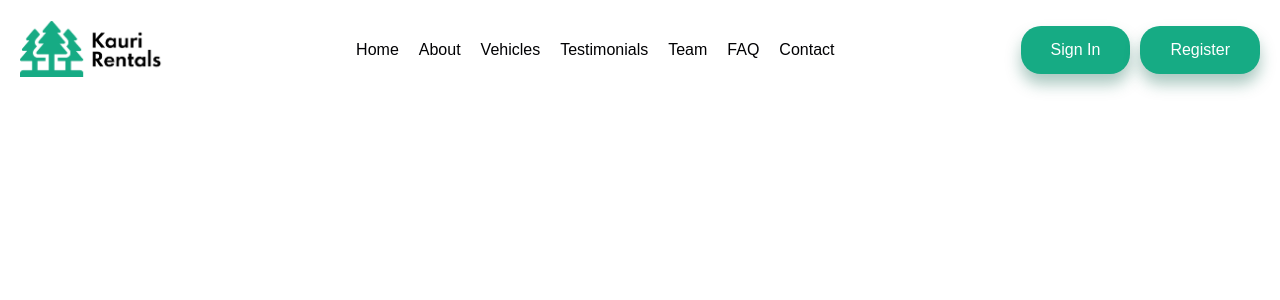
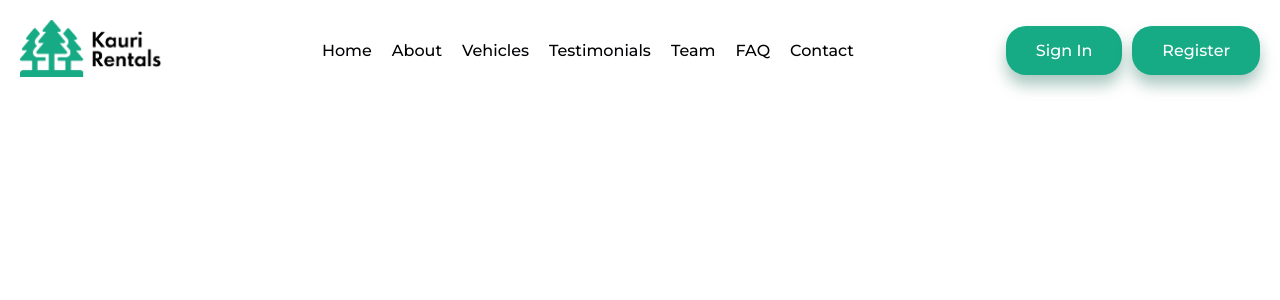
Before and after one commit to NigelThomasBell/KauriRentals, a React (Vite) app: page / in a window 1280 px wide. Shown: the top 300 px of the page. Built offline with nearby package versions, Linux system fonts and the light colour scheme.

Commit message:
Added custom font from Google Fonts

```diff
--- a/index.html
+++ b/index.html
@@ -6,6 +6,11 @@
     <link rel="apple-touch-icon" href="./favicon-apple.png" />
     <meta name="viewport" content="width=device-width, initial-scale=1.0" />
     <meta name="theme-color" content="#000000" />
+
+    <link rel="preconnect" href="https://fonts.googleapis.com">
+    <link rel="preconnect" href="https://fonts.gstatic.com" crossorigin>
+    <link href="https://fonts.googleapis.com/css2?family=Montserrat:wght@400;500;600;700&display=swap" rel="stylesheet">
+
     <title>Kauri Rentals</title>
   </head>
   <body>
--- a/src/styles/_global/_typography.scss
+++ b/src/styles/_global/_typography.scss
@@ -1,5 +1,5 @@
 // Font family
-$font: sans-serif;
+$font: "Montserrat", sans-serif;
 
 // Sizes
 $h1-size: 5.2rem;
```
